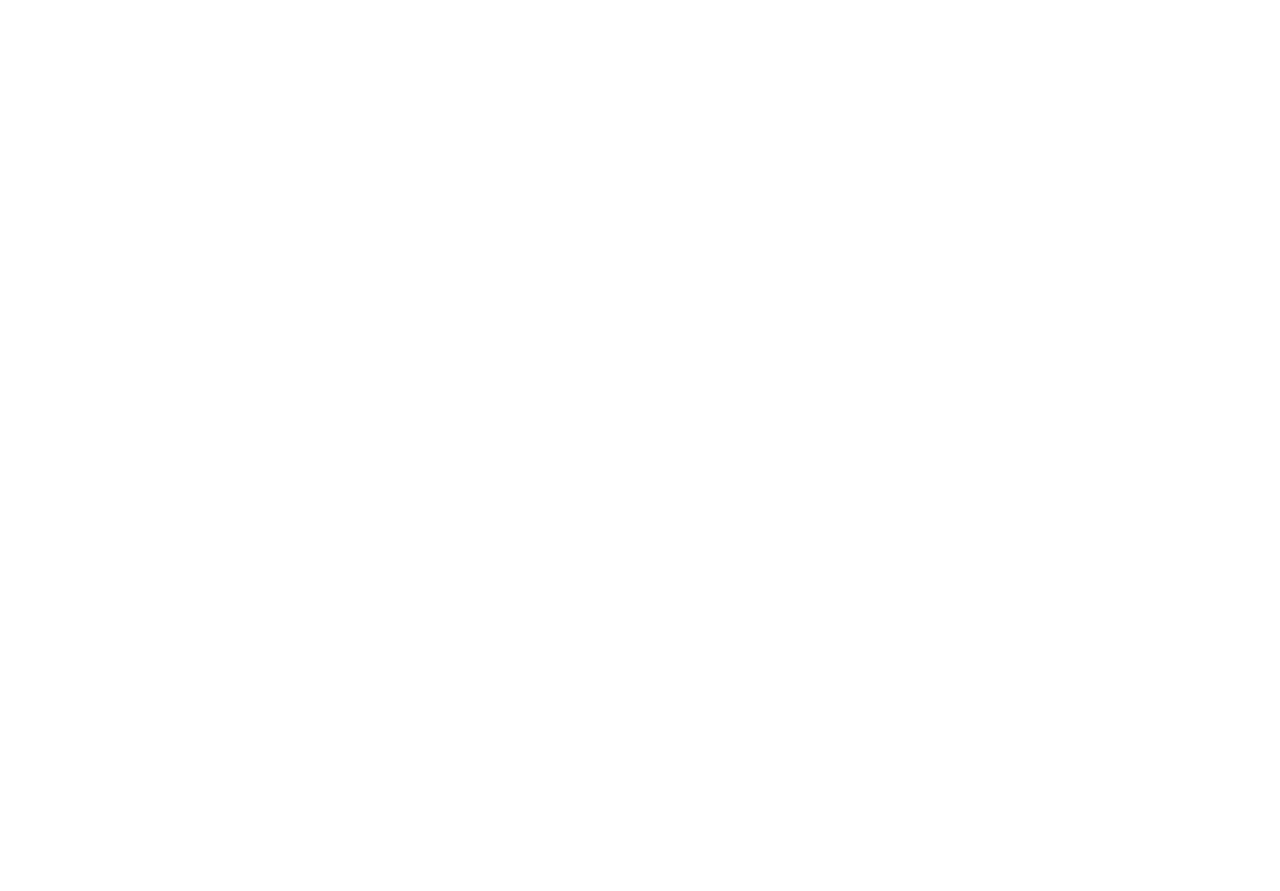
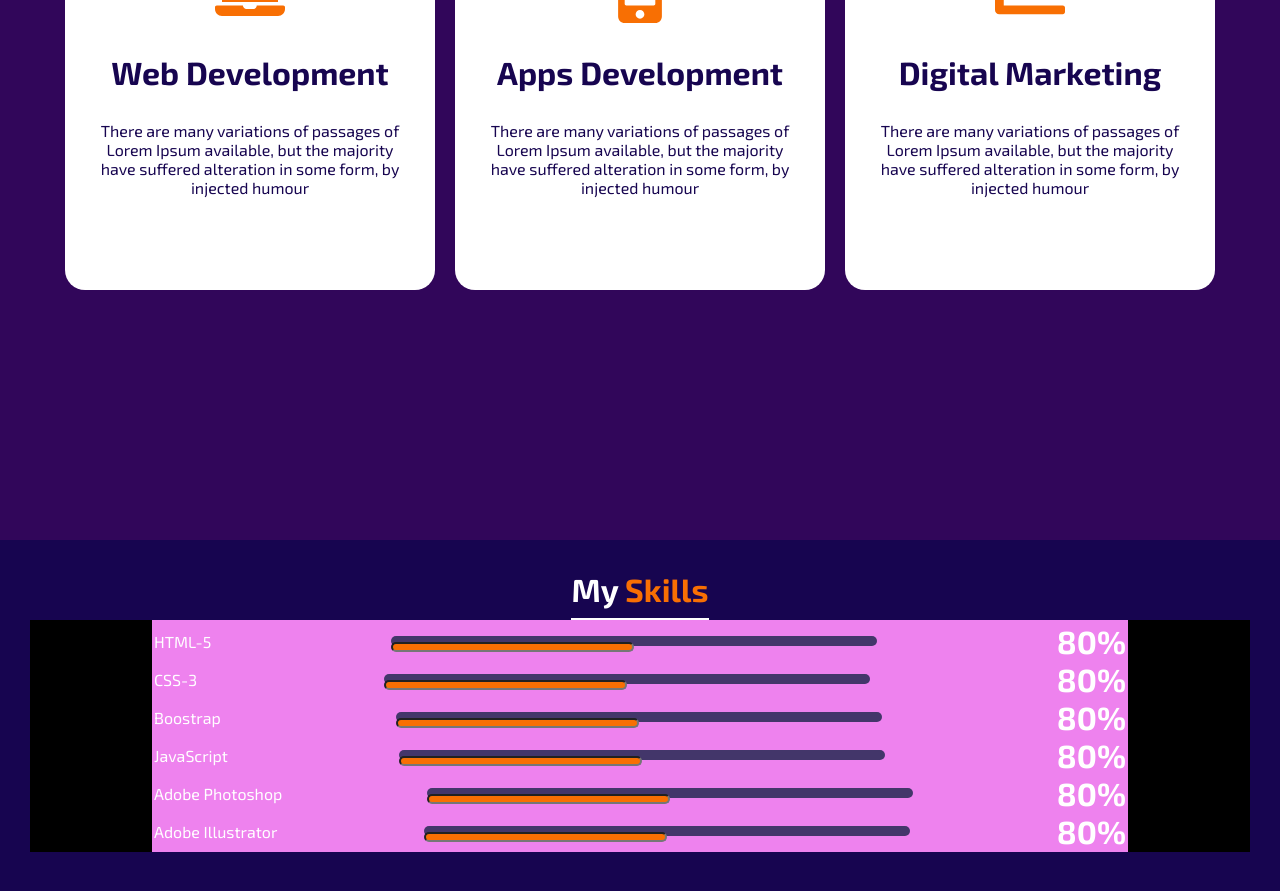
Before and after one commit to dalvansiebra/digital-college-aula-04.11.2023, a React (Vite) app: page / in a window 1280 px wide. Shown: the part 1960-2851 px from the top of the page. Before the commit the page ends 1931 px from the top, so only its background shows below. Built offline with nearby package versions, Linux system fonts and the light colour scheme.

Commit message:
estilzando o my serviceso

```diff
--- a/src/Home/HomeView.jsx
+++ b/src/Home/HomeView.jsx
@@ -2,6 +2,7 @@ import Header from "../components/Header/Header"
 import Banner from "../Views/Banner/Banner"
 import AboutMe from "../Views/AboutMe/AboutMe"
 import MyServices from "../Views/MyServices/MyServices"
+import MySkills from "../Views/MySkills/MySkills"
 
 function HomeView () {
     return (
@@ -10,6 +11,7 @@ function HomeView () {
             <Banner/>
             <AboutMe/>
             <MyServices/>
+            <MySkills/>
         </>
     )
 }
--- a/src/Views/AboutMe/AboutMe.css
+++ b/src/Views/AboutMe/AboutMe.css
@@ -5,6 +5,7 @@
     flex-direction: column;
     align-items: center;
     padding: 50px;
+    height: 100vh;
 }
 
 .about_me_content {
--- a/src/Views/Banner/BannerStyle.css
+++ b/src/Views/Banner/BannerStyle.css
@@ -7,6 +7,7 @@
     align-items: center;
     text-align: center;
     padding: 60px;
+    height: 100vh;
 }
 
 .banner_text {
--- a/src/Views/MyServices/MyServices.css
+++ b/src/Views/MyServices/MyServices.css
@@ -5,6 +5,7 @@
     flex-direction: column;
     align-items: center;
     padding: 50px;
+    height: 100vh;
 }
 
 .card_my_services {
@@ -20,7 +21,18 @@
     flex-direction: column;
     align-items: center;
     text-align: center;
+    justify-content: center;
     width: 370px;
     height: 400px;
-    border-radius: 15px;
+    border-radius: 20px;
 }
+
+.card_my_services > .card > * {
+    padding: 0px 15px 30px 15px;
+    width: 90%;
+}
+
+.card_my_services > .card > img {
+    width: 100px;
+    height: 100px;
+}
--- /dev/null
+++ b/src/Views/MySkills/MySkills.css
@@ -0,0 +1,43 @@
+.my_skills {
+    background-color: #170550;
+    color: #ffffff;
+    display: flex;
+    flex-direction: column;
+    align-items: center;
+    /* justify-content: center; */
+    padding: 30px;
+    height: 100vh;
+}
+
+.table_skills {
+    background-color: black;
+    display: flex;
+    align-items: center;
+    justify-content: center;
+    width: 100%;
+}
+
+table {
+    background-color: violet;
+    width: 80%;
+}
+
+.my_skills tr {
+    display: flex;
+    align-items: center;
+    justify-content: space-between;
+}
+
+.my_skills tr > div {
+    background-color: #43366A;
+    width: 50%;
+    height: 10px;
+    border-radius: 20px;
+}
+
+.my_skills tr > div > input {
+    background-color: #F86F03;
+    width: 50%;
+    height: 10px;
+    border-radius: inherit;
+}
--- /dev/null
+++ b/src/Views/MySkills/MySkills.jsx
@@ -0,0 +1,47 @@
+import DefaultTitle from "../../components/DefaultTitle/DefaultTitle";
+import "./MySkills.css"
+
+export default function MySkills() {
+    return (
+        <>
+            <div className="my_skills">
+                <DefaultTitle text="My" oreangetext="Skills" />
+                <div className="table_skills">
+                    <table>
+                        <tr>
+                            <td>HTML-5</td>
+                            <div className="input_box"><input type="" name="" id="" /></div>
+                            <h1>80%</h1>
+                        </tr>
+                        <tr>
+                            <td>CSS-3</td>
+                            <div className="input_box"><input type="" name="" id="" /></div>
+                            <h1>80%</h1>
+                        </tr>
+                        <tr>
+                            <td>Boostrap</td>
+                            <div className="input_box"><input type="" name="" id="" /></div>
+                            <h1>80%</h1>
+                        </tr>
+                        <tr>
+                            <td>JavaScript</td>
+                            <div className="input_box"><input type="" name="" id="" /></div>
+                            <h1>80%</h1>
+                        </tr>
+                        <tr>
+                            <td>Adobe Photoshop</td>
+                            <div className="input_box"><input type="" name="" id="" /></div>
+                            <h1>80%</h1>
+                        </tr>
+                        <tr>
+                            <td>Adobe Illustrator</td>
+                            <div className="input_box"><input type="" name="" id="" /></div>
+                            <h1>80%</h1>
+                        </tr>
+
+                    </table>
+                </div>
+            </div>
+        </>
+    )
+}
```
